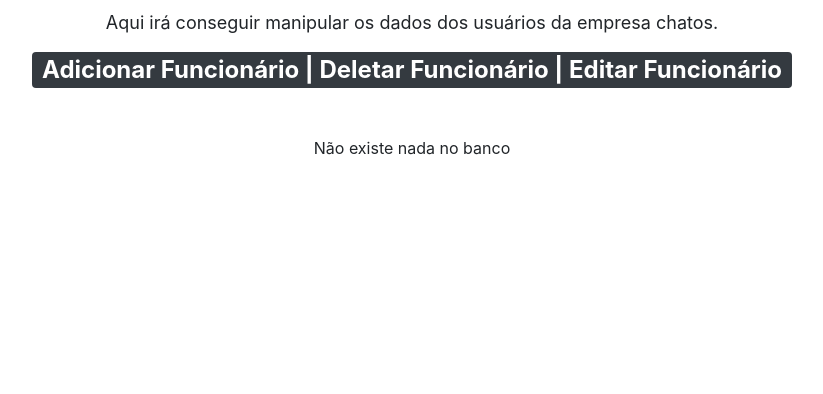
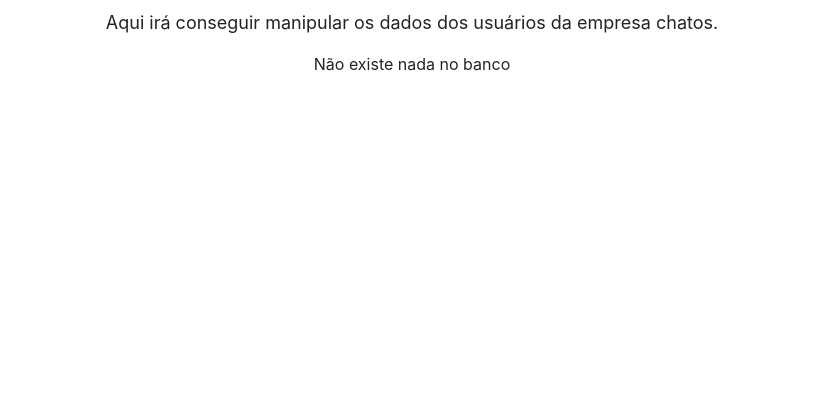
Before and after one commit to Jeremias333/pythonweb, a Django app: page /funcionarios/ in a window 1280 px wide. Shown: the part 363-757 px from the top of the page, without its empty margins (228-1051 px from the left). Run offline with Django 3.2, Linux system fonts and the light colour scheme; data that the repository does not hold is empty; some libraries are stand-ins or nearby versions.

Commit message:
Estrutura da tabela editada e adicionada a página principal.

```diff
--- a/initial/blog/funcionarios/templates/funcionarios/index.html
+++ b/initial/blog/funcionarios/templates/funcionarios/index.html
@@ -15,15 +15,12 @@
 	</style>
 	<h1 class="text-uppercase">Bem vindo a área de administração dos funcionários</h1>
 	<p style="font-size: 18px">{{desc}}</p>
-	<div class="badge badge-dark text-wrap" style="font-size: 24px;">
-		<a href="./adicionar/" class="text-decoration-none">Adicionar Funcionário</a> |
-		<!--<a href="./lista/" class="text-decoration-none">Lista de Funcionários</a> |-->
-		<a href="./deletar/" class="text-decoration-none">Deletar Funcionário</a> |
-		<a href="./editar" class="text-decoration-none">Editar Funcionário</a>
-	</div><br><br><br>
+
+	<div class="container">
+	<!--Impressão da lista.-->
 	{% if lista %}
 		<table class="table">
-			<thead class="thead-dark">
+			<thead class="thead-dark text-center">
 				<tr>
 				    <th scope="col">ID</th>
 				    <th scope="col">Nome</th>
@@ -33,9 +30,9 @@
 		  	</thead>
 		{% for obj in lista %}
 			<tbody>
-				<tr>
+				<tr class="text-center">
 				    <td scope="row">{{ obj.get_id }}</td>
-				    <td>{{ obj.get_name }}</td>
+				    <td><b>{{ obj.get_name }}</b></td>
 				    <td>{{ obj.get_function }}</td>
 				    <td>{{ obj.get_salary }}</td>
 			  	</tr>
@@ -45,5 +42,6 @@
 	{% else %}
 		<p>Não existe nada no banco</p>
 	{% endif %}
+	</div>
 </center>
 {% endblock %}
```
